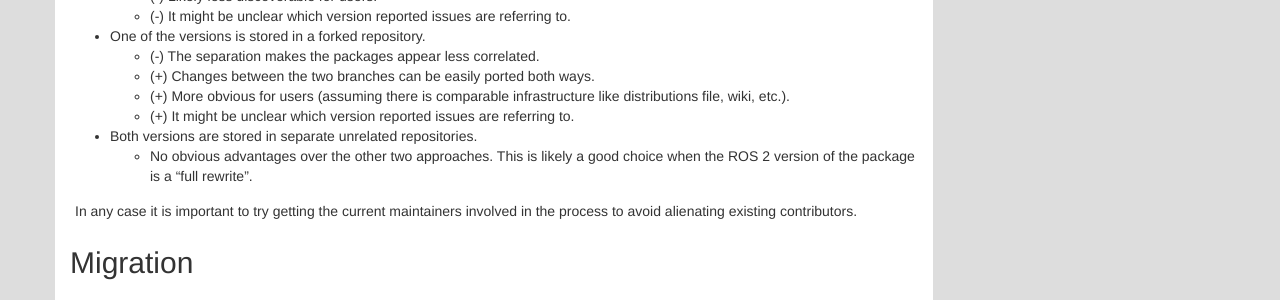
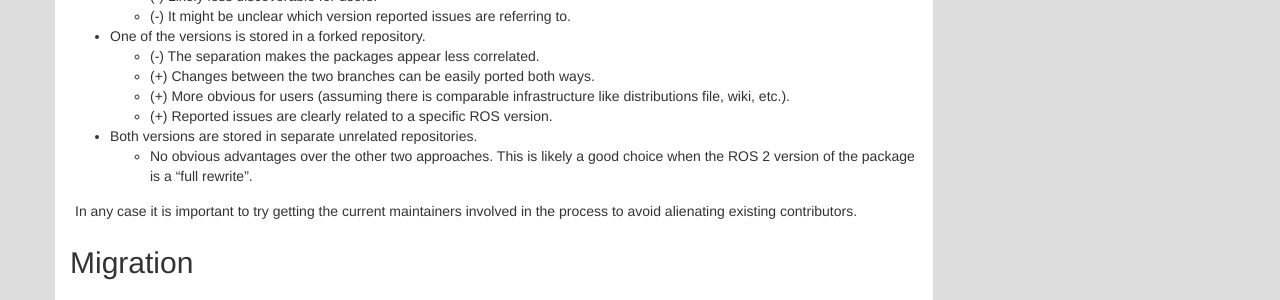
Before and after one commit to ros2/design, a Jekyll site: the page built from articles/200_coexistence_and_migration.md, in a window 1280 px wide and 900 px high, scrolled down 3762 px. Shown: the part 152-452 px from the top of the window. Built offline with Jekyll 4.4.1, drawn with Linux system fonts in a browser that asks for light colours; nearby versions of some CDN libraries.

Commit message:
fix copy-n-paste

```diff
--- a/articles/200_coexistence_and_migration.md
+++ b/articles/200_coexistence_and_migration.md
@@ -212,7 +212,7 @@ If yes, these two variations of the packages can be managed in different ways:
   * (-) The separation makes the packages appear less correlated.
   * (+) Changes between the two branches can be easily ported both ways.
   * (+) More obvious for users (assuming there is comparable infrastructure like distributions file, wiki, etc.).
-  * (+) It might be unclear which version reported issues are referring to.
+  * (+) Reported issues are clearly related to a specific ROS version.
 
 * Both versions are stored in separate unrelated repositories.
 
```
